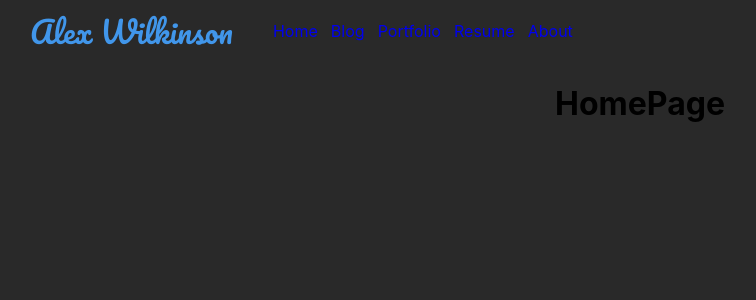
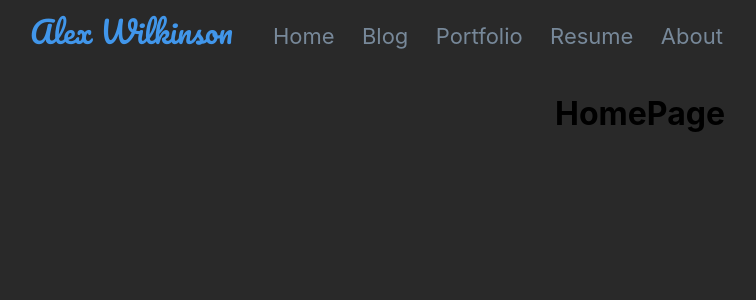
Before and after one commit to anontyro/my-site-react, a React (Create React App) app: page / in a window 1280 px wide. Shown: the top 300 px of the page, without its empty margins (0-756 px from the left). Built offline with nearby package versions, Linux system fonts and the light colour scheme; no server answers.

Commit message:
adding in styles and general look and feel

```diff
--- a/src/components/_layout/_standard/Navbar.js
+++ b/src/components/_layout/_standard/Navbar.js
@@ -1,6 +1,7 @@
 import React from 'react';
 import { Link } from '../../../../node_modules/react-router-dom';
 import styled from '../../../../node_modules/styled-components';
+import { COLOURS } from '../../../data/defaultColours';
 
 const NavContainer = styled.div`
   display: flex;
@@ -11,7 +12,7 @@ const Signature = styled.div`
   @import url('https://fonts.googleapis.com/css?family=Pacifico');
   font-size: 30px;
   float: left;
-  color: #4196ea !important;
+  color: ${COLOURS.HEADING_COLOUR} !important;
   font-family: 'Pacifico', cursive;
 `;
 
@@ -19,12 +20,15 @@ const LinkList = styled.ul`
   list-style: none;
   display: flex;
   justify-content: space-between;
-  width: 300px;
+  width: 450px;
+  line-height: 1.4;
 `;
 
 const LinkItem = styled(Link)`
   text-decoration: none;
-  &:hover {color: red}
+  color: ${COLOURS.DEFAULT_TEXT_COLOUR};
+  font-size: 22px;
+  &:hover {color: ${COLOURS.HEADING_COLOUR}};
 
 `
 
--- /dev/null
+++ b/src/data/defaultColours.js
@@ -0,0 +1,6 @@
+
+export const COLOURS = {
+    DEFAULT_BACKGROUND: 'rgb(41, 41, 41)',
+    DEFAULT_TEXT_COLOUR: 'lightslategrey',
+    HEADING_COLOUR: '#4196ea',
+};
```
